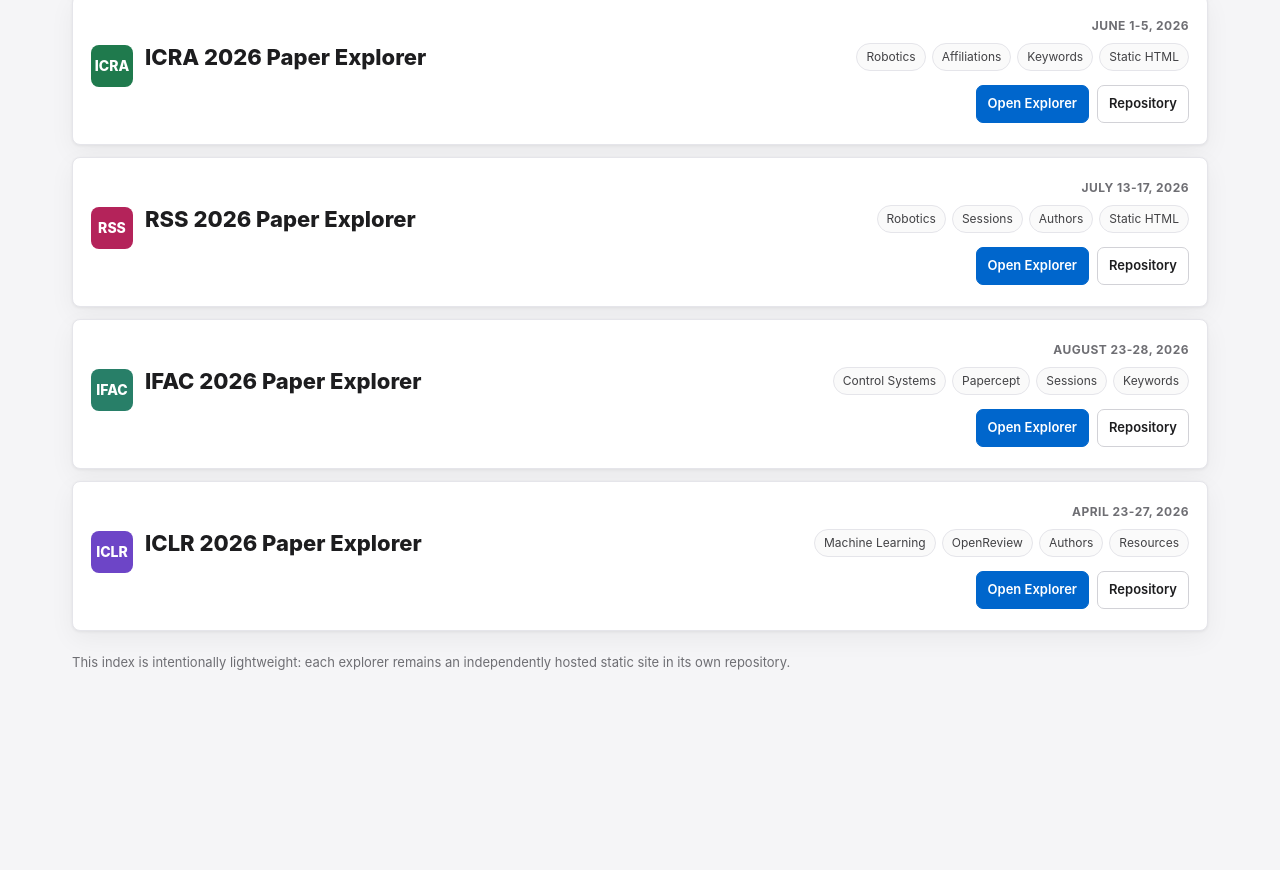
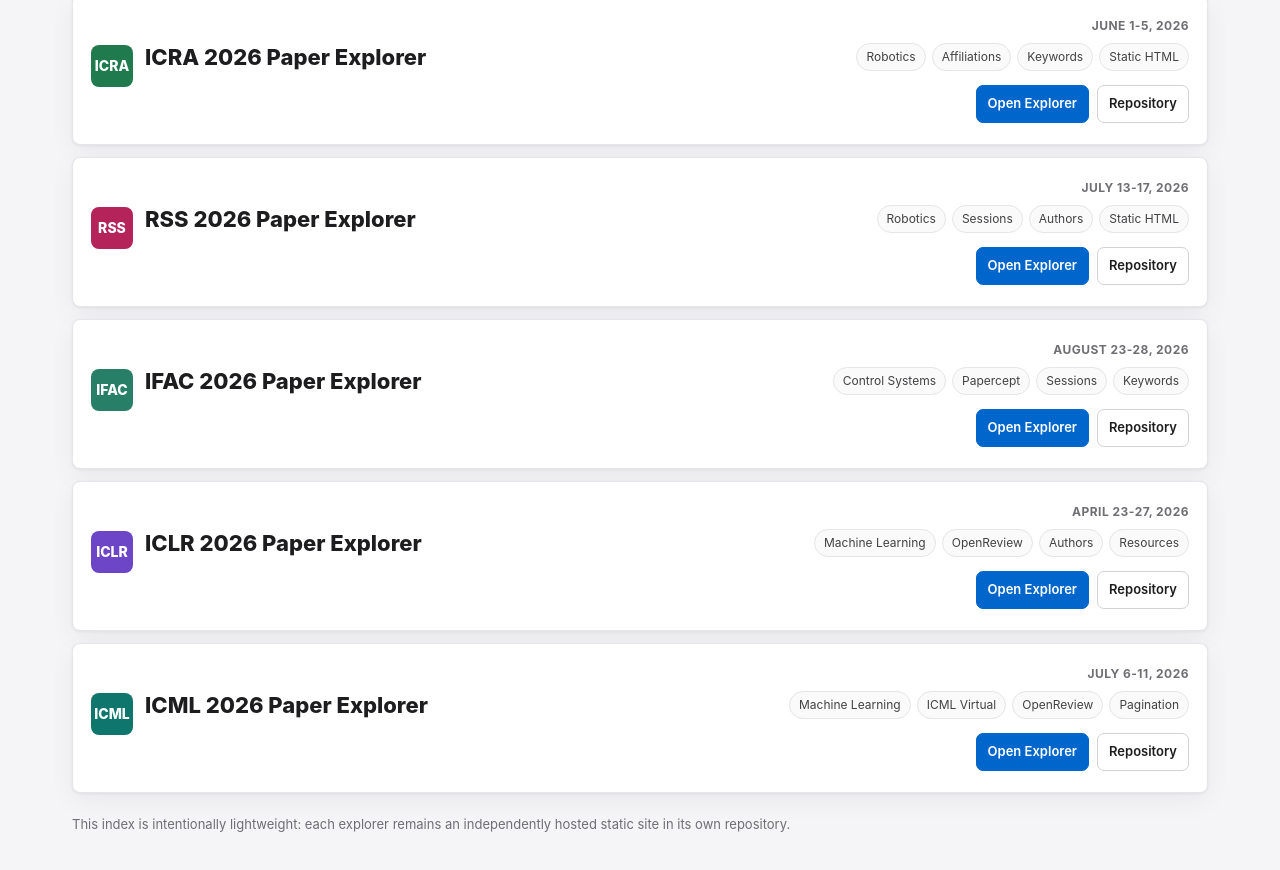
Before and after one commit to gisbi-kim/conference-explorers, a plain HTML site: page index.html in a window 1280 px wide. Shown: the part 532-1402 px from the top of the page. Before the commit the page ends 1281 px from the top, so only its background shows below. Drawn offline with Linux system fonts and the light colour scheme.

Commit message:
Add ICML 2026 explorer to index

```diff
--- a/index.html
+++ b/index.html
@@ -51,6 +51,7 @@
 .mark.cvpr { background: var(--accent); }
 .mark.icros { background: var(--orange); }
 .mark.iclr { background: var(--purple); }
+.mark.icml { background: #0f766e; }
 .mark.rss { background: var(--pink); }
 .mark.ifac { background: #287f68; }
 .title { font-size: 22px; line-height: 1.18; font-weight: 760; }
@@ -81,7 +82,7 @@
 <header class="topbar">
   <div class="inner">
     <div class="brand">Conference Explorers</div>
-    <div class="meta">ICRA / RSS / CVPR / ICROS / ICLR / IFAC 2026</div>
+    <div class="meta">ICRA / RSS / CVPR / ICROS / ICLR / ICML / IFAC 2026</div>
     <div class="right">
       <a class="pill" href="https://github.com/gisbi-kim/conference-explorers">GitHub</a>
       <a class="pill" href="https://gisbi-kim.github.io/conference-explorers/">Pages</a>
@@ -95,7 +96,7 @@
       <p class="lede">A compact launchpad for the 2026 paper explorer sites: robotics, computer vision, Korean robotics, control systems, and machine learning venues.</p>
     </div>
     <div class="summary">
-      <div class="stat"><div class="n">6</div><div class="l">Explorer Sites</div></div>
+      <div class="stat"><div class="n">7</div><div class="l">Explorer Sites</div></div>
       <div class="stat"><div class="n">2026</div><div class="l">Conference Year</div></div>
       <div class="stat"><div class="n">Static</div><div class="l">GitHub Pages</div></div>
       <div class="stat"><div class="n">Open</div><div class="l">Public Repos</div></div>
@@ -203,6 +204,25 @@
       </div>
     </article>
 
+    <article class="card" data-scope="international">
+      <div class="card-head">
+        <div class="mark icml">ICML</div>
+        <div>
+          <div class="title">ICML 2026 Paper Explorer</div>
+        </div>
+      </div>
+      <div class="card-side">
+        <div class="when">July 6-11, 2026</div>
+        <div class="tags">
+        <span class="tag">Machine Learning</span><span class="tag">ICML Virtual</span><span class="tag">OpenReview</span><span class="tag">Pagination</span>
+      </div>
+        <div class="actions">
+        <a class="btn primary" href="https://gisbi-kim.github.io/icml2026-explorer/">Open Explorer</a>
+        <a class="btn" href="https://github.com/gisbi-kim/icml2026-explorer">Repository</a>
+        </div>
+      </div>
+    </article>
+
     <article class="card" data-scope="domestic">
       <div class="card-head">
         <div class="mark icros">ICROS</div>
```
Also changed, not shown: 1 other file.
